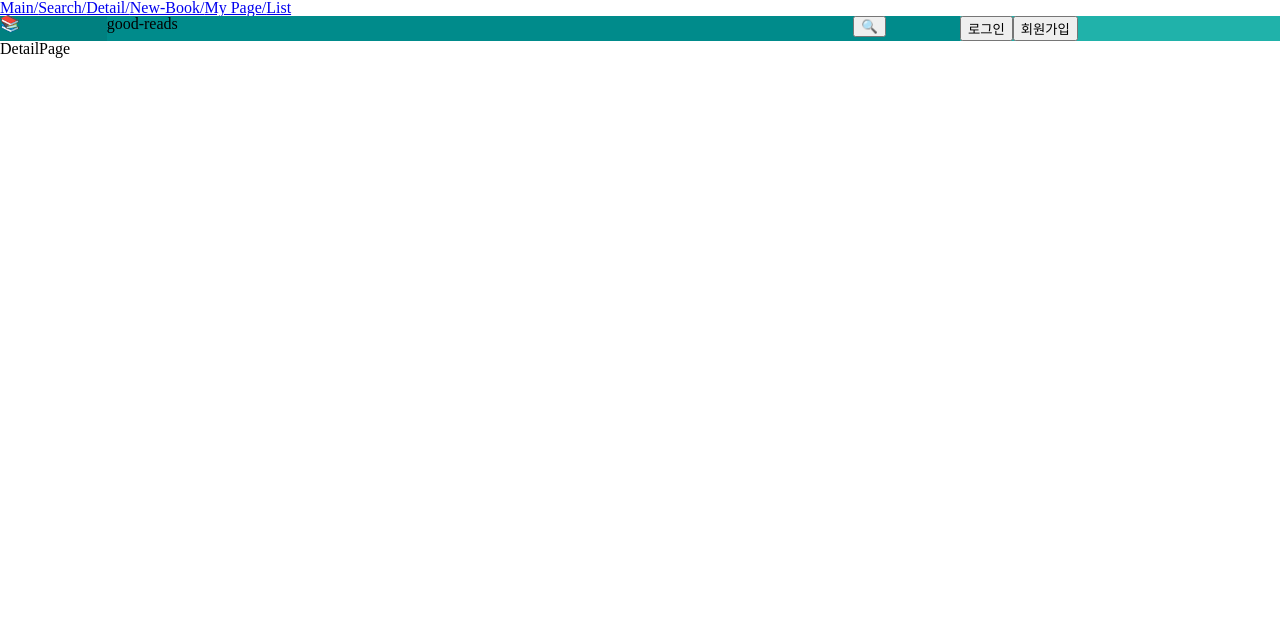
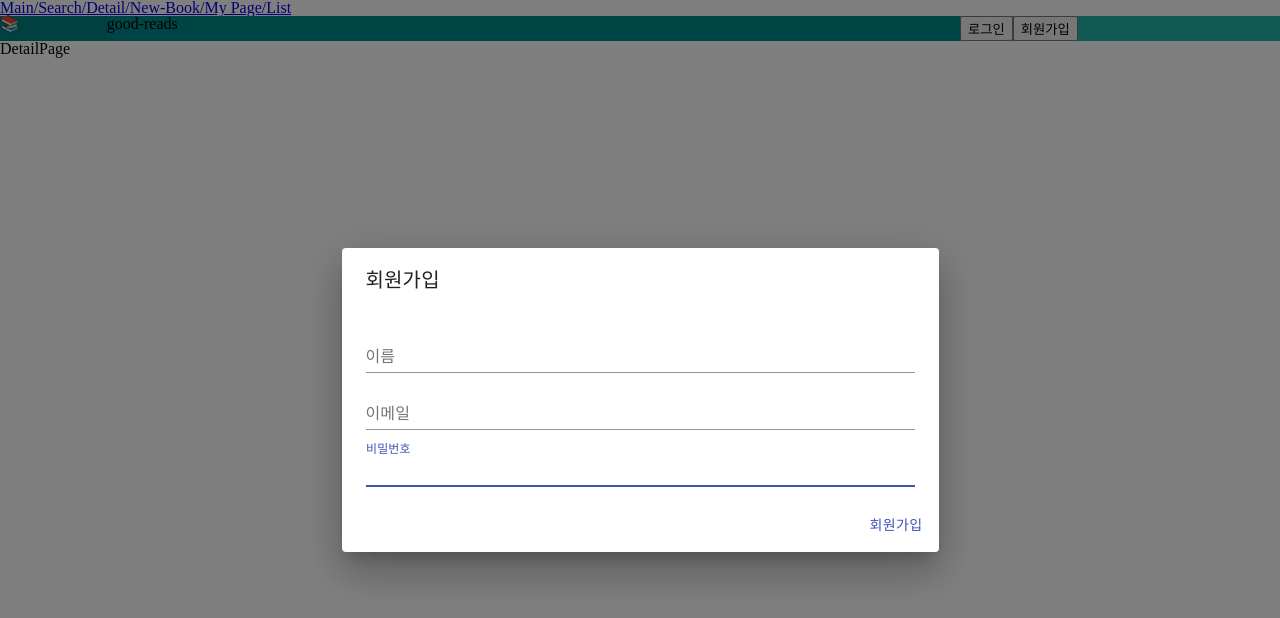
Before and after one commit to good-reads/frontend, a React (Create React App) app: page /detail in a window 1280 px wide. Shown: the top 618 px of the page. Built offline with nearby package versions, Linux system fonts and the light colour scheme.

Commit message:
:sparkles: sign up, in, out 기능 구현 * sign up 에러 시 처리 필요

```diff
--- a/src/components/modals/signin/SignInModal.jsx
+++ b/src/components/modals/signin/SignInModal.jsx
@@ -1,7 +1,56 @@
-import React from 'react';
+import React, { useState } from 'react';
+import Dialog from '@material-ui/core/Dialog';
+import Button from '@material-ui/core/Button';
+import TextField from '@material-ui/core/TextField';
+import DialogActions from '@material-ui/core/DialogActions';
+import DialogContent from '@material-ui/core/DialogContent';
+import DialogTitle from '@material-ui/core/DialogTitle';
 
-const SignInModal = () => {
-  return <div>SignInModal</div>;
+const SignInModal = ({ open, handleClose, signIn }) => {
+  const [info, setInfo] = useState({
+    email: '',
+    password: '',
+  });
+
+  const onChangeInfo = e =>
+    setInfo({ ...info, [e.target.type]: e.target.value });
+
+  return (
+    <Dialog open={open} onClose={handleClose} aria-labelledby="로그인">
+      <DialogTitle id="form-dialog-title">로그인</DialogTitle>
+      <DialogContent>
+        <TextField
+          autoFocus
+          margin="dense"
+          label="이메일"
+          type="email"
+          value={info.email}
+          onChange={onChangeInfo}
+          fullWidth
+        />
+        <TextField
+          autoFocus
+          margin="dense"
+          label="비밀번호"
+          type="password"
+          value={info.password}
+          onChange={onChangeInfo}
+          fullWidth
+        />
+      </DialogContent>
+      <DialogActions>
+        <Button
+          onClick={() => {
+            signIn(info);
+            handleClose();
+          }}
+          color="primary"
+        >
+          로그인
+        </Button>
+      </DialogActions>
+    </Dialog>
+  );
 };
 
 export default SignInModal;
--- a/src/components/modals/signup/SignUpModal.jsx
+++ b/src/components/modals/signup/SignUpModal.jsx
@@ -1,7 +1,69 @@
-import React from 'react';
+import React, { useState } from 'react';
+import Dialog from '@material-ui/core/Dialog';
+import Button from '@material-ui/core/Button';
+import TextField from '@material-ui/core/TextField';
+import DialogActions from '@material-ui/core/DialogActions';
+import DialogContent from '@material-ui/core/DialogContent';
+import DialogTitle from '@material-ui/core/DialogTitle';
 
-const SignUpModal = () => {
-  return <div>SignUpModal</div>;
+const SignUpModal = ({ open, handleClose, signUp }) => {
+  const [info, setInfo] = useState({
+    name: '',
+    email: '',
+    password: '',
+  });
+
+  const onChangeInfo = e =>
+    setInfo({ ...info, [e.target.name]: e.target.value });
+
+  return (
+    <Dialog open={open} onClose={handleClose} aria-labelledby="로그인">
+      <DialogTitle id="form-dialog-title">회원가입</DialogTitle>
+      <DialogContent>
+        <TextField
+          autoFocus
+          margin="dense"
+          label="이름"
+          type="text"
+          name="name"
+          value={info.name}
+          onChange={onChangeInfo}
+          fullWidth
+        />
+        <TextField
+          autoFocus
+          margin="dense"
+          label="이메일"
+          type="email"
+          name="email"
+          value={info.email}
+          onChange={onChangeInfo}
+          fullWidth
+        />
+        <TextField
+          autoFocus
+          margin="dense"
+          label="비밀번호"
+          type="password"
+          name="password"
+          value={info.password}
+          onChange={onChangeInfo}
+          fullWidth
+        />
+      </DialogContent>
+      <DialogActions>
+        <Button
+          onClick={() => {
+            signUp(info);
+            handleClose();
+          }}
+          color="primary"
+        >
+          회원가입
+        </Button>
+      </DialogActions>
+    </Dialog>
+  );
 };
 
 export default SignUpModal;
--- a/src/components/navigation/Navigation.jsx
+++ b/src/components/navigation/Navigation.jsx
@@ -5,8 +5,22 @@ import Logo from './components/Logo';
 import Title from './components/Title';
 import SearchContainer from './containers/SearchContainer';
 import Picture from './components/Picture';
+import SignInModal from '../modals/signin/SignInModal';
+import SignUpModal from '../modals/signup/SignUpModal';
 
-const Navigation = ({ isSignIn }) => {
+const Navigation = ({
+  isSignIn,
+  isLoading,
+  signIn,
+  signUp,
+  signOut,
+  signInIsOpen,
+  signUpIsOpen,
+  signUpModalOpen,
+  signUpModalClose,
+  signInModalOpen,
+  signInModalClose,
+}) => {
   const [isSearchActive, setIsSearchActive] = useState(false);
 
   return (
@@ -27,6 +41,7 @@ const Navigation = ({ isSignIn }) => {
         ) : (
           <>
             {isSignIn ? (
+              // 로그인 중이라면,
               <>
                 <Grid item xs={7} style={{ background: 'DARKCYAN' }}>
                   <Title />
@@ -34,20 +49,52 @@ const Navigation = ({ isSignIn }) => {
                 <Grid item xs={1} style={{ background: 'DARKCYAN' }}>
                   <button onClick={() => setIsSearchActive(true)}>🔍</button>
                 </Grid>
+                <Grid item xs={3} style={{ background: 'LIGHTSEAGREEN' }}>
+                  {isLoading ? (
+                    <span>로딩중...</span>
+                  ) : (
+                    <>
+                      <button onClick={() => signOut()}>로그아웃</button>
+                      <button>프로필 사진</button>
+                    </>
+                  )}
+                </Grid>
               </>
             ) : (
-              <Grid item xs={8} style={{ background: 'DARKCYAN' }}>
-                <Title />
-              </Grid>
+              // 로그인중이 아니라면
+              <>
+                <Grid item xs={8} style={{ background: 'DARKCYAN' }}>
+                  <Title />
+                </Grid>
+                <Grid item xs={3} style={{ background: 'LIGHTSEAGREEN' }}>
+                  {isLoading ? (
+                    <span>로딩중...</span>
+                  ) : (
+                    <>
+                      <button onClick={() => signInModalOpen()}>로그인</button>
+                      <button>회원가입</button>
+                    </>
+                  )}
+                </Grid>
+              </>
             )}
-
-            <Grid item xs={3} style={{ background: 'LIGHTSEAGREEN' }}>
-              <button>로그인</button>
-              <button>회원가입</button>
-            </Grid>
           </>
         )}
       </Grid>
+      {signInIsOpen && (
+        <SignInModal
+          open={signInIsOpen}
+          handleClose={signInModalClose}
+          signIn={signIn}
+        />
+      )}
+      {signUpIsOpen && (
+        <SignUpModal
+          open={signUpIsOpen}
+          handleClose={signUpModalClose}
+          signUp={signUp}
+        />
+      )}
     </div>
   );
 };
--- a/src/components/navigation/containers/NavigationContainer.jsx
+++ b/src/components/navigation/containers/NavigationContainer.jsx
@@ -1,11 +1,56 @@
 import React from 'react';
 import { useSelector } from 'react-redux';
+import useActions from '../../../lib/useActions';
 
 import Navigation from '../Navigation';
+import { signIn, signUp, signOut } from '../../../modules/user';
+import {
+  signUpModalOpen,
+  signUpModalClose,
+  signInModalOpen,
+  signInModalClose,
+} from '../../../modules/modal';
 
 const NavigationContainer = () => {
   const { isSignIn, isLoading } = useSelector(({ user }) => user);
-  return <Navigation isSignIn={isSignIn} isLoading={isLoading} />;
+  const { signUpIsOpen, signInIsOpen } = useSelector(({ modal }) => modal);
+
+  const [
+    onSignIn,
+    onSignUp,
+    onSignOut,
+    onSignUpModalOpen,
+    onSignUpModalClose,
+    onSignInModalOpen,
+    onSignInModalClose,
+  ] = useActions(
+    [
+      signIn,
+      signUp,
+      signOut,
+      signUpModalOpen,
+      signUpModalClose,
+      signInModalOpen,
+      signInModalClose,
+    ],
+    []
+  );
+
+  return (
+    <Navigation
+      isSignIn={isSignIn}
+      isLoading={isLoading}
+      signIn={onSignIn}
+      signUp={onSignUp}
+      signOut={onSignOut}
+      signInIsOpen={signInIsOpen}
+      signUpIsOpen={signUpIsOpen}
+      signUpModalOpen={onSignUpModalOpen}
+      signUpModalClose={onSignUpModalClose}
+      signInModalOpen={onSignInModalOpen}
+      signInModalClose={onSignInModalClose}
+    />
+  );
 };
 
 export default NavigationContainer;
--- a/src/modules/index.js
+++ b/src/modules/index.js
@@ -1,8 +1,10 @@
 import { combineReducers } from 'redux';
 import userReducer from './user';
 import searchReducer from './search';
+import modalReducer from './modal';
 
 export default combineReducers({
   user: userReducer,
   search: searchReducer,
+  modal: modalReducer,
 });
--- /dev/null
+++ b/src/modules/modal.js
@@ -0,0 +1,47 @@
+import { createAction, handleActions } from 'redux-actions';
+
+// intial state
+const initialState = {
+  signUpIsOpen: true,
+  signInIsOpen: false,
+};
+
+// action type
+const SET_SIGNIN_MODAL_OPEN = 'modal/SET_SIGNIN_MODAL_OPEN';
+const SET_SIGNIN_MODAL_CLOSE = 'modal/SET_SIGNIN_MODAL_CLOSE';
+const SET_SIGNUP_MODAL_OPEN = 'modal/SET_SIGNUP_MODAL_OPEN';
+const SET_SIGNUP_MODAL_CLOSE = 'modal/SET_SIGNUP_MODAL_CLOSE';
+
+// action creator (sync)
+const signUpModalOpen = createAction(SET_SIGNUP_MODAL_OPEN);
+
+const signUpModalClose = createAction(SET_SIGNUP_MODAL_CLOSE);
+const signInModalOpen = createAction(SET_SIGNIN_MODAL_OPEN);
+const signInModalClose = createAction(SET_SIGNIN_MODAL_CLOSE);
+
+export { signUpModalOpen, signUpModalClose, signInModalOpen, signInModalClose };
+
+// reducer
+const modalReducer = handleActions(
+  {
+    [SET_SIGNIN_MODAL_OPEN]: (prevState, action) => ({
+      ...prevState,
+      signInIsOpen: true,
+    }),
+    [SET_SIGNIN_MODAL_CLOSE]: (prevState, action) => ({
+      ...prevState,
+      signInIsOpen: false,
+    }),
+    [SET_SIGNUP_MODAL_OPEN]: (prevState, action) => ({
+      ...prevState,
+      signUpIsOpen: true,
+    }),
+    [SET_SIGNUP_MODAL_CLOSE]: (prevState, action) => ({
+      ...prevState,
+      signUpIsOpen: false,
+    }),
+  },
+  initialState
+);
+
+export default modalReducer;
--- a/src/modules/user.js
+++ b/src/modules/user.js
@@ -1,17 +1,137 @@
 import { handleActions, createAction } from 'redux-actions';
+import axios from 'axios';
+
+const BASE_URL =
+  'http://ec2-54-180-154-184.ap-northeast-2.compute.amazonaws.com/api/accounts/auth';
 
 // initial state
 const initialState = {
-  isSignIn: true,
+  isSignIn: false,
   isLoading: false,
+  id: -1,
 };
 
 // action type
+//..signin
+const SIGNIN_REQUEST = 'user/SIGNIN_REQUEST';
+const SIGNIN_SUCCESS = 'user/SIGNIN_SUCCESS';
+const SIGNIN_FAILURE = 'user/SIGNIN_FAILURE';
+
+//..signup
+const SIGNUP_REQUEST = 'user/SIGNUP_REQUEST';
+const SIGNUP_SUCCESS = 'user/SIGNUP_SUCCESS';
+const SIGNUP_FAILURE = 'user/SIGNUP_FAILURE';
+
+//..signout
+const SIGNOUT_REQUEST = 'user/SIGNOUT_REQUEST';
+const SIGNOUT_SUCCESS = 'user/SIGNOUT_SUCCESS';
 
 // action creator(sync)
+//..signin
+const signInRequest = createAction(SIGNIN_REQUEST);
+const signInSuccess = createAction(SIGNIN_SUCCESS, id => id);
+const signInFailure = createAction(SIGNIN_FAILURE);
+
+//..signup
+const signUpRequest = createAction(SIGNUP_REQUEST);
+const signUpSuccess = createAction(SIGNUP_SUCCESS);
+const signUpFailure = createAction(SIGNUP_FAILURE);
+
+//..signout
+const signOutRequest = createAction(SIGNOUT_REQUEST);
+const signOutSuccess = createAction(SIGNOUT_SUCCESS);
+
 // action creator(async)
+const signIn = userData => {
+  return async (dispatch, getState) => {
+    dispatch(signInRequest());
+    try {
+      const { data, status } = await axios.post(`${BASE_URL}/login/`, userData);
+      const { user_id, token } = data;
+      dispatch(signInSuccess(user_id));
+      localStorage.setItem('authorization', token);
+    } catch (error) {
+      const { status, statusText } = error.response;
+      console.log(status, statusText);
+      dispatch(signInFailure());
+    }
+  };
+};
 
+const signUp = userData => {
+  return async (dispatch, getState) => {
+    dispatch(signUpRequest());
+    try {
+      const { data, status } = await axios.post(
+        `${BASE_URL}/register/`,
+        userData
+      );
+      console.log(data, status);
+      dispatch(signUpSuccess());
+    } catch (error) {
+      const { status, statusText } = error.response;
+      console.log(status, statusText);
+      dispatch(signUpFailure());
+    }
+  };
+};
+
+const signOut = () => {
+  return async (dispatch, getState) => {
+    dispatch(signOutRequest());
+    setTimeout(() => {
+      dispatch(signOutSuccess());
+    }, 500);
+  };
+};
+
+export { signIn, signUp, signOut };
 // reducer
-const userReducer = handleActions({}, initialState);
+const userReducer = handleActions(
+  {
+    //.. signin
+    [SIGNIN_REQUEST]: (prevState, action) => ({
+      ...prevState,
+      isLoading: true,
+    }),
+    [SIGNIN_SUCCESS]: (prevState, action) => ({
+      ...prevState,
+      isSignIn: true,
+      isLoading: false,
+      id: action.payload,
+    }),
+    [SIGNIN_FAILURE]: (prevState, action) => ({
+      isSignIn: true,
+      isLoading: false,
+      id: -1,
+    }),
+    //.. signup
+    [SIGNUP_REQUEST]: (prevState, action) => ({
+      ...prevState,
+      isLoading: true,
+    }),
+    [SIGNUP_SUCCESS]: (prevState, action) => ({
+      ...prevState,
+      isLoading: false,
+    }),
+    [SIGNIN_FAILURE]: (prevState, action) => ({
+      ...prevState,
+      isSignIn: false,
+      isLoading: true,
+    }),
+    //.. signout
+    [SIGNOUT_REQUEST]: (prevState, action) => ({
+      ...prevState,
+      id: -1,
+      isLoading: true,
+      isSignIn: false,
+    }),
+    [SIGNOUT_SUCCESS]: (prevState, action) => ({
+      ...prevState,
+      isLoading: false,
+    }),
+  },
+  initialState
+);
 
 export default userReducer;
```
